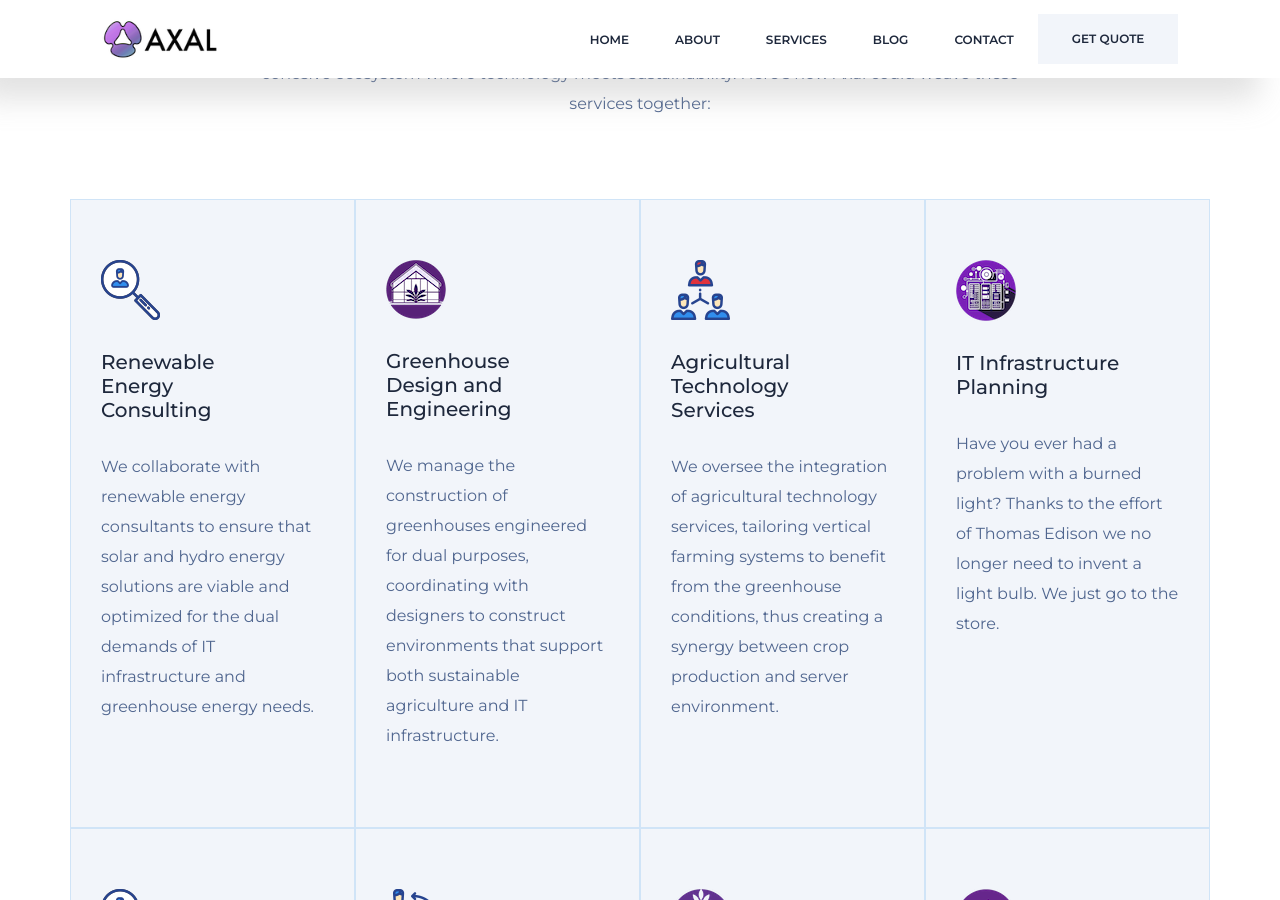
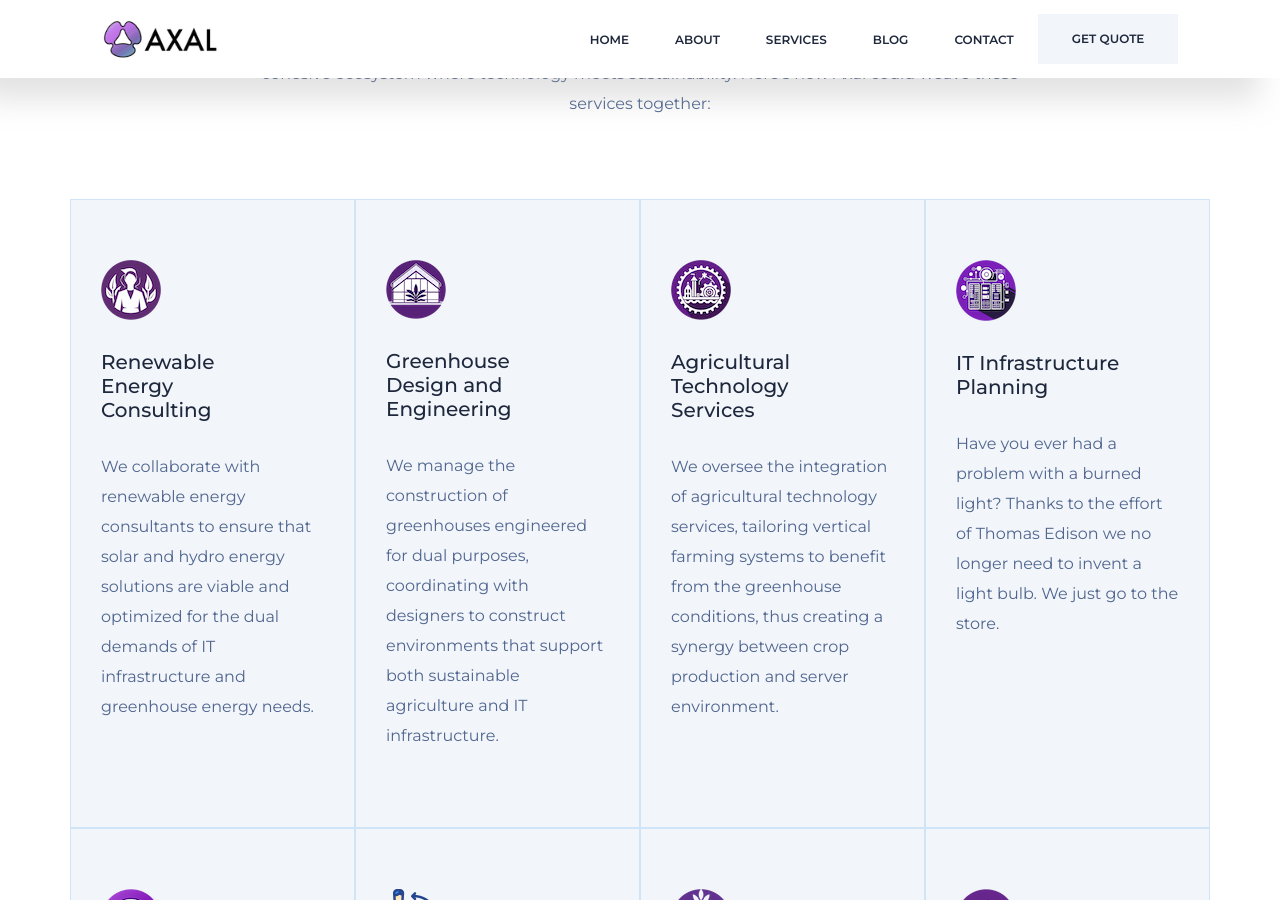
Before and after one commit to Tokenomic-org/test, a Jekyll site: the page built from services.html, in a window 1280 px wide and 900 px high, scrolled down 526 px. Built offline with Jekyll 4.4.1, drawn with Linux system fonts in a browser that asks for light colours.

Commit message:
Update important_points.yml

```diff
--- a/_data/important_points.yml
+++ b/_data/important_points.yml
@@ -10,19 +10,19 @@ image: 'img/title-icon.png'
 
 points:
   - title: 'Renewable <br> Energy<br> Consulting'
-    icon: 'img/points/i1.png'
+    icon: 'img/points/renewable-energy-c.png'
     description: 'We collaborate with renewable energy consultants to ensure that solar and hydro energy solutions are viable and optimized for the dual demands of IT infrastructure and greenhouse energy needs.'
   - title: 'Greenhouse <br> Design and <br> Engineering'
     icon: 'img/points/greenhouse-design.png'
     description: ' We manage the construction of greenhouses engineered for dual purposes, coordinating with designers to construct environments that support both sustainable agriculture and IT infrastructure. '
   - title: 'Agricultural <br> Technology <br> Services'
-    icon: 'img/points/i3.png'
+    icon: 'img/points/agri-tech.png'
     description: ' We oversee the integration of agricultural technology services, tailoring vertical farming systems to benefit from the greenhouse conditions, thus creating a synergy between crop production and server environment. '
   - title: 'IT Infrastructure <br> Planning'
     icon: 'img/points/it-infra.png'
     description: ' Have you ever had a problem with a burned light? Thanks to the effort of Thomas Edison we no longer need to invent a light bulb. We just go to the store.  '
   - title: 'Climate <br> Control <br> Systems'
-    icon: 'img/points/i1.png'
+    icon: 'img/points/climate-control.png'
     description: 'We work with HVAC specialists to install climate control systems that smartly distribute air, providing necessary cooling for IT operations and redirecting waste heat to assist plant growth.'
   - title: 'Energy <br> Efficiency <br> Auditing'
     icon: 'img/points/i2.png'
```
